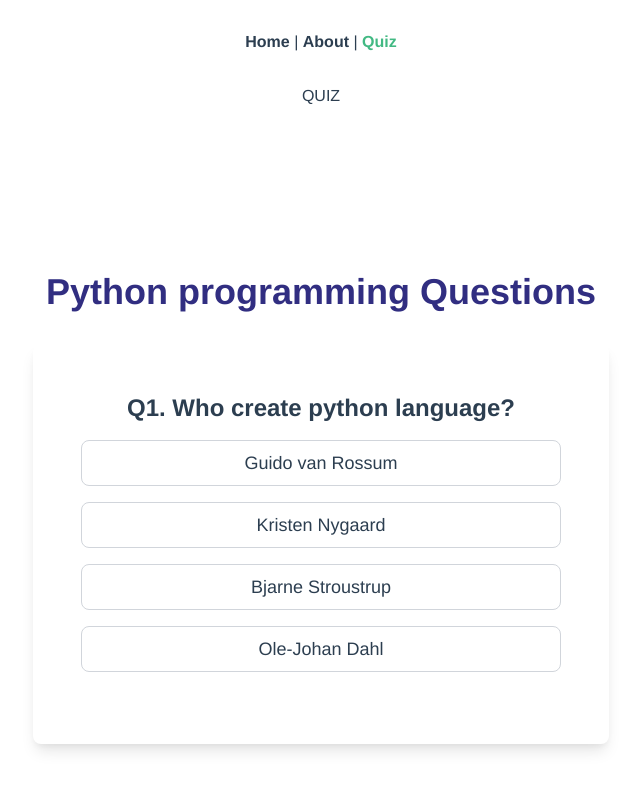
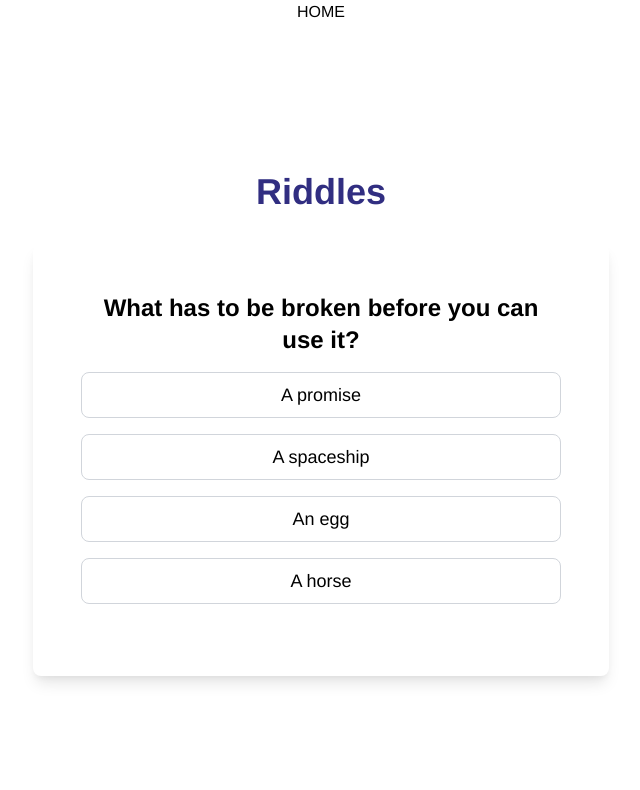
Before and after one commit to TDL2627/Riddles, a Vue app: page /#/quiz in a window 1280 px wide. Shown: the top 790 px of the page, without its empty margins (319-959 px from the left). Built offline with nearby package versions, Linux system fonts and the light colour scheme.

Commit message:
added content and if statements

```diff
--- a/src/App.vue
+++ b/src/App.vue
@@ -1,10 +1,5 @@
 <template>
-  <div id="nav">
-    <router-link to="/">Home</router-link> |
-    <router-link to="/about">About</router-link> |
-        <router-link to="/quiz">Quiz</router-link>
 
-  </div>
   <router-view/>
 </template>
 
@@ -14,7 +9,7 @@
   -webkit-font-smoothing: antialiased;
   -moz-osx-font-smoothing: grayscale;
   text-align: center;
-  color: #2c3e50;
+  color: black;
 }
 
 #nav {
--- a/src/components/HelloWorld.vue
+++ /dev/null
@@ -1,60 +0,0 @@
-<template>
-  <div class="hello">
-    <h1>{{ msg }}</h1>
-    <p>
-      For a guide and recipes on how to configure / customize this project,<br>
-      check out the
-      <a href="https://cli.vuejs.org" target="_blank" rel="noopener">vue-cli documentation</a>.
-    </p>
-    <h3>Installed CLI Plugins</h3>
-    <ul>
-      <li><a href="https://github.com/vuejs/vue-cli/tree/dev/packages/%40vue/cli-plugin-babel" target="_blank" rel="noopener">babel</a></li>
-      <li><a href="https://github.com/vuejs/vue-cli/tree/dev/packages/%40vue/cli-plugin-pwa" target="_blank" rel="noopener">pwa</a></li>
-      <li><a href="https://github.com/vuejs/vue-cli/tree/dev/packages/%40vue/cli-plugin-router" target="_blank" rel="noopener">router</a></li>
-      <li><a href="https://github.com/vuejs/vue-cli/tree/dev/packages/%40vue/cli-plugin-vuex" target="_blank" rel="noopener">vuex</a></li>
-    </ul>
-    <h3>Essential Links</h3>
-    <ul>
-      <li><a href="https://vuejs.org" target="_blank" rel="noopener">Core Docs</a></li>
-      <li><a href="https://forum.vuejs.org" target="_blank" rel="noopener">Forum</a></li>
-      <li><a href="https://chat.vuejs.org" target="_blank" rel="noopener">Community Chat</a></li>
-      <li><a href="https://twitter.com/vuejs" target="_blank" rel="noopener">Twitter</a></li>
-      <li><a href="https://news.vuejs.org" target="_blank" rel="noopener">News</a></li>
-    </ul>
-    <h3>Ecosystem</h3>
-    <ul>
-      <li><a href="https://router.vuejs.org" target="_blank" rel="noopener">vue-router</a></li>
-      <li><a href="https://vuex.vuejs.org" target="_blank" rel="noopener">vuex</a></li>
-      <li><a href="https://github.com/vuejs/vue-devtools#vue-devtools" target="_blank" rel="noopener">vue-devtools</a></li>
-      <li><a href="https://vue-loader.vuejs.org" target="_blank" rel="noopener">vue-loader</a></li>
-      <li><a href="https://github.com/vuejs/awesome-vue" target="_blank" rel="noopener">awesome-vue</a></li>
-    </ul>
-  </div>
-</template>
-
-<script>
-export default {
-  name: 'HelloWorld',
-  props: {
-    msg: String
-  }
-}
-</script>
-
-<!-- Add "scoped" attribute to limit CSS to this component only -->
-<style scoped>
-h3 {
-  margin: 40px 0 0;
-}
-ul {
-  list-style-type: none;
-  padding: 0;
-}
-li {
-  display: inline-block;
-  margin: 0 10px;
-}
-a {
-  color: #42b983;
-}
-</style>
--- a/src/router/index.js
+++ b/src/router/index.js
@@ -7,14 +7,7 @@ const routes = [
     name: 'Home',
     component: Home
   },
-  {
-    path: '/about',
-    name: 'About',
-    // route level code-splitting
-    // this generates a separate chunk (about.[hash].js) for this route
-    // which is lazy-loaded when the route is visited.
-    component: () => import(/* webpackChunkName: "about" */ '../views/About.vue')
-  },
+
   {
     path: '/quiz',
     name: 'Quiz',
--- a/src/views/About.vue
+++ /dev/null
@@ -1,5 +0,0 @@
-<template>
-  <div class="about">
-    <h1>This is an about page</h1>
-  </div>
-</template>
--- a/src/views/Home.vue
+++ b/src/views/Home.vue
@@ -1,18 +1,21 @@
 <template>
   <div class="home">
-    <img alt="Vue logo" src="../assets/logo.png">
-    <HelloWorld msg="Welcome to Your Vue.js App"/>
+
+ <h1>RIDDLE GAME</h1>
+
+ <div id="nav">
+
+        <router-link to="/quiz">LET'S GO  -></router-link>
+
+  </div>
   </div>
 </template>
 
 <script>
-// @ is an alias to /src
-import HelloWorld from '@/components/HelloWorld.vue'
+
 
 export default {
-  name: 'Home',
-  components: {
-    HelloWorld
-  }
+
+
 }
 </script>
--- a/src/views/Quiz.vue
+++ b/src/views/Quiz.vue
@@ -1,10 +1,11 @@
 <template>
   <div class="quiz">
-      <h1>QUIZ</h1>
-      <div class="flex items-center justify-center w-full h-screen" id="app">
+              <router-link to="/">HOME</router-link>
+
+      <div class="flex items-center justify-center w-full h-screen">
             <div class="w-full max-w-xl">
                 <h1 class="text-4xl font-bold text-center text-indigo-900">
-                    Python programming Questions
+                 Riddles
                 </h1>
                 <div class="w-full p-12 mt-8 bg-white rounded-lg shadow-lg">
                     <div v-if="index < count">
@@ -48,7 +49,9 @@
                         </div>
                     </div>
                     <div v-else>
+                        <div class="results">
                         <h2 class="text-3xl font-bold">Your Score Result</h2>
+                        <h3>{{message}}</h3>
                         <div class="flex justify-start mt-6 space-x-4">
                             <p>
                                 Correct Answers:
@@ -72,6 +75,7 @@
                             </button>
                         </div>
                     </div>
+                      </div>
                 </div>
             </div>
         </div>
@@ -83,25 +87,61 @@ export default {
 data(){
     return{
         index:0,
+        message:"",
         selectedAnswer: '',
             correctAnswer: 0,
             wrongAnswer: 0,
-            count: 3,
+            count: 10,
               questions: [
                 {
-                    question: "Q1. Who create python  language?",
-                    answers: {a: 'Guido van Rossum', b: 'Kristen Nygaard', c: 'Bjarne Stroustrup', d: 'Ole-Johan Dahl'},
-                    correctAnswer: 'a'
-                },
-                {
-                    question: "Q2. What does PEP stand for in python?",
-                    answers: {a: 'name of parentehes parameters', b: 'python english processing', c: 'Python Enhancement Proposal', d: 'PyPi'},
+                    question: "What has to be broken before you can use it?",
+                    answers: {a: 'A promise', b: 'A spaceship', c: 'An egg', d: 'A horse'},
                     correctAnswer: 'c'
                 },
                 {
-                    question: "Q3. What are python modules?",
-                    answers: {a: 'Are .py files with executable code', b: 'Python packages',c: 'Python list objects',d: 'Python packages'},
+                    question: "What month of the year has 28 days?",
+                    answers: {a: 'March', b: 'Febuary', c: 'October', d: 'All of them'},
+                    correctAnswer: 'd'
+                },
+                {
+                    question: "What is always in front of you but can not be seen?",
+                    answers: {a: 'Spectacles', b: 'Future',c: 'Ghosts',d: 'Nose'},
+                    correctAnswer: 'b'
+                },
+                  {
+                    question: "What can you break, even if you never pick it up or touch it?",
+                    answers: {a: 'Promise', b: 'Wind',c: 'Silence',d: 'Darkness'},
                     correctAnswer: 'a'
+                },
+                  {
+                    question: "What gets wet while drying?",
+                    answers: {a: 'Towel', b: 'Tears',c: 'Family',d: 'Darkness'},
+                    correctAnswer: 'a'
+                },
+                  {
+                    question: "What can you keep after giving to someone?",
+                    answers: {a: 'Your word', b: 'Family',c: 'Darkness',d: 'Money'},
+                    correctAnswer: 'a'
+                },
+                  {
+                    question: "I shave every day, but my beard stays the same. What am I?",
+                    answers: {a: 'Family', b: 'Eraser',c: 'Barber',d: 'Darkness'},
+                    correctAnswer: 'c'
+                },
+                  {
+                    question: "I have branches, but no fruit, trunk or leaves. What am I?",
+                    answers: {a: 'Tree', b: 'Darkness',c: 'Elephant',d: 'Bank'},
+                    correctAnswer: 'd'
+                },
+                  {
+                    question: "The more of this there is, the less you see. What is it?",
+                    answers: {a: 'Spectacles', b: 'Eyes',c: 'Family',d: 'Darkness'},
+                    correctAnswer: 'd'
+                },
+                  {
+                    question: "What has a head and a tail but no body?",
+                    answers: {a: 'Dinosaur', b: 'Coin',c: 'Ghosts',d: 'Family'},
+                    correctAnswer: 'b'
                 },
             ]
     }
@@ -120,6 +160,13 @@ data(){
         },
         showResults() {
             this.index++
+            if(this.correctAnswer === 10){
+              this.message="PERFECTION"
+            }
+            if (this.correctAnswer >=7){
+                this.message="NOICE"
+            }
+            else(this.message="WEAK WACK")
         },
         resetQuiz() {
             this.index = 0
```
